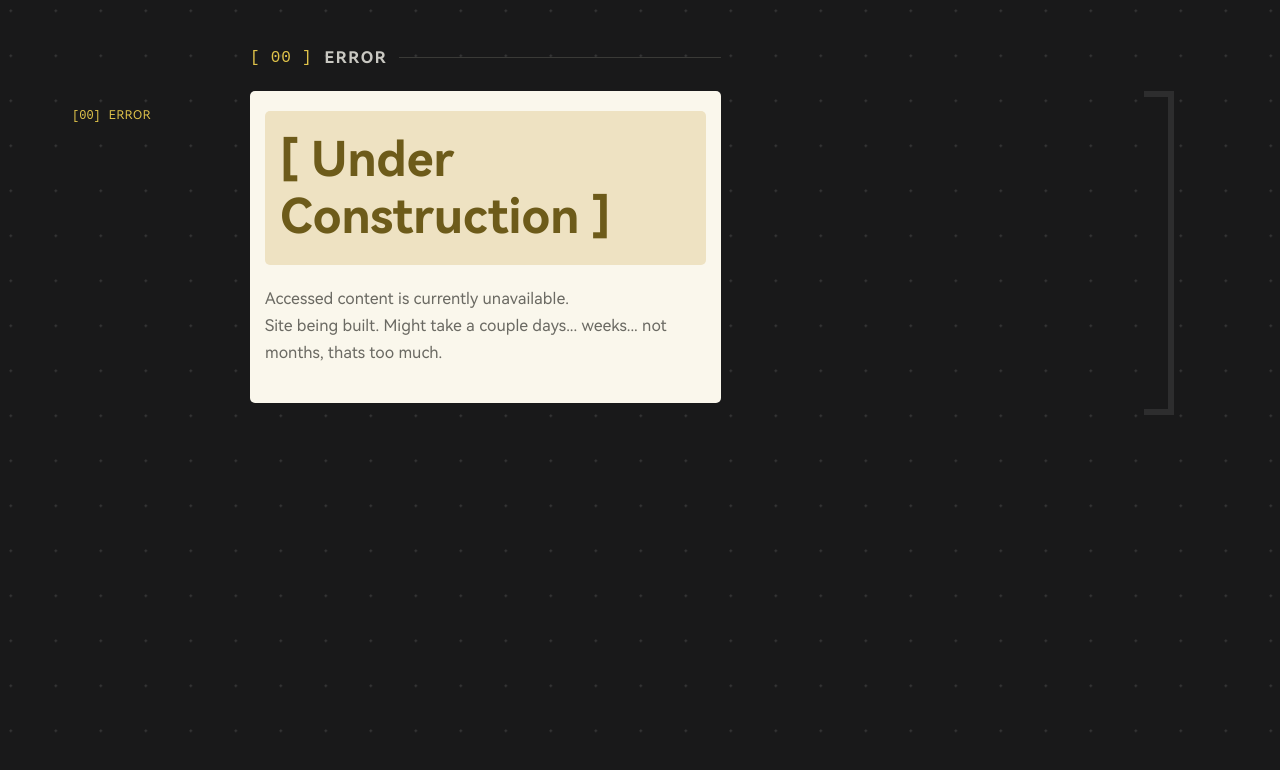
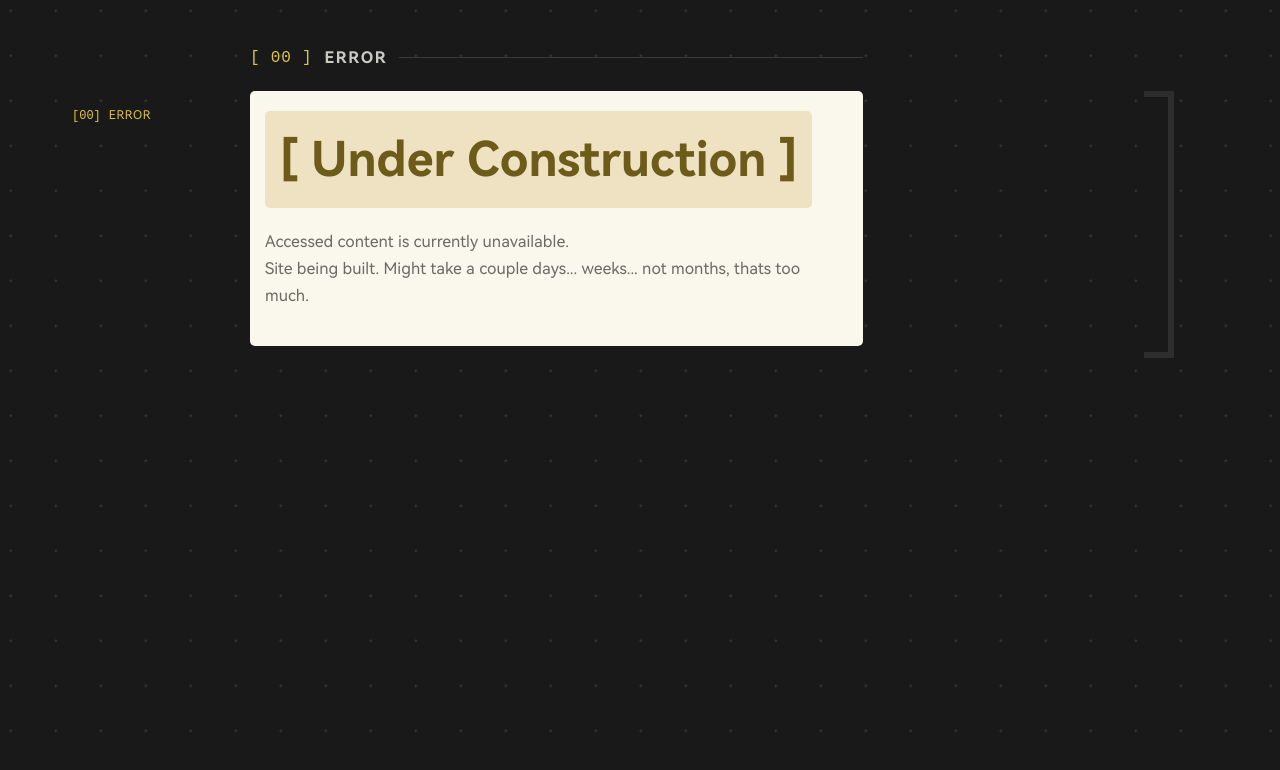
Before and after one commit to karch00/kalcitehub, a plain HTML site: page index.html in a window 1280 px wide. Shown: the top 770 px of the page. Drawn offline with Linux system fonts and the light colour scheme.

Commit message:
Updated grid column sizes

```diff
--- a/styles/main.css
+++ b/styles/main.css
@@ -58,9 +58,10 @@ main {
     position: relative;
 
     display: grid;
-    grid-template-columns: 110px 5fr 4fr;
+    grid-template-columns: 110px 7fr 3fr;
     column-gap: 2rem;
     row-gap: 1.5rem;
+
     margin: 0;
     padding: 0;
 
@@ -107,18 +108,6 @@ main {
 }
 
 /* =======================================
-   Section header row
-   sits alone in column 2, no paired ghost
-   ====================================== */
-.section-header-row {
-    grid-column: 2;
-    padding: 0 36px;
-}
-.section-header-row:first-of-type {
-    padding-top: 60px;
-}
-
-/* =======================================
    Card stack
    one .cards per section, paired with the
    .ghost that follows it in the HTML
@@ -159,6 +148,13 @@ main {
 /* =======================================
    Section Headers
    ====================================== */
+.section-header-row {
+    grid-column: 2;
+    padding: 0 36px;
+}
+.section-header-row:first-of-type {
+    padding-top: 60px;
+}
 .section-header {
     display: flex;
     align-items: center;
```
